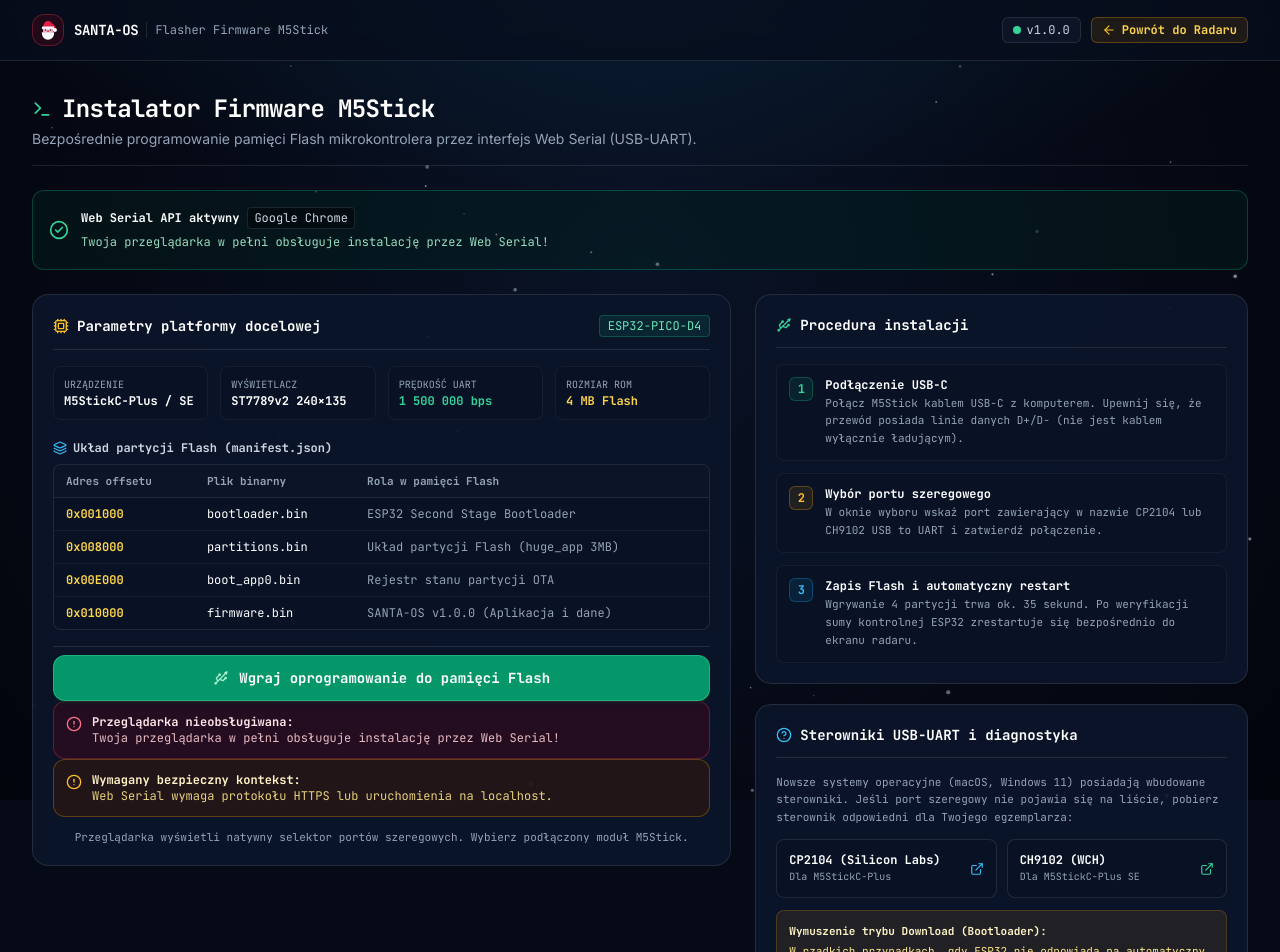
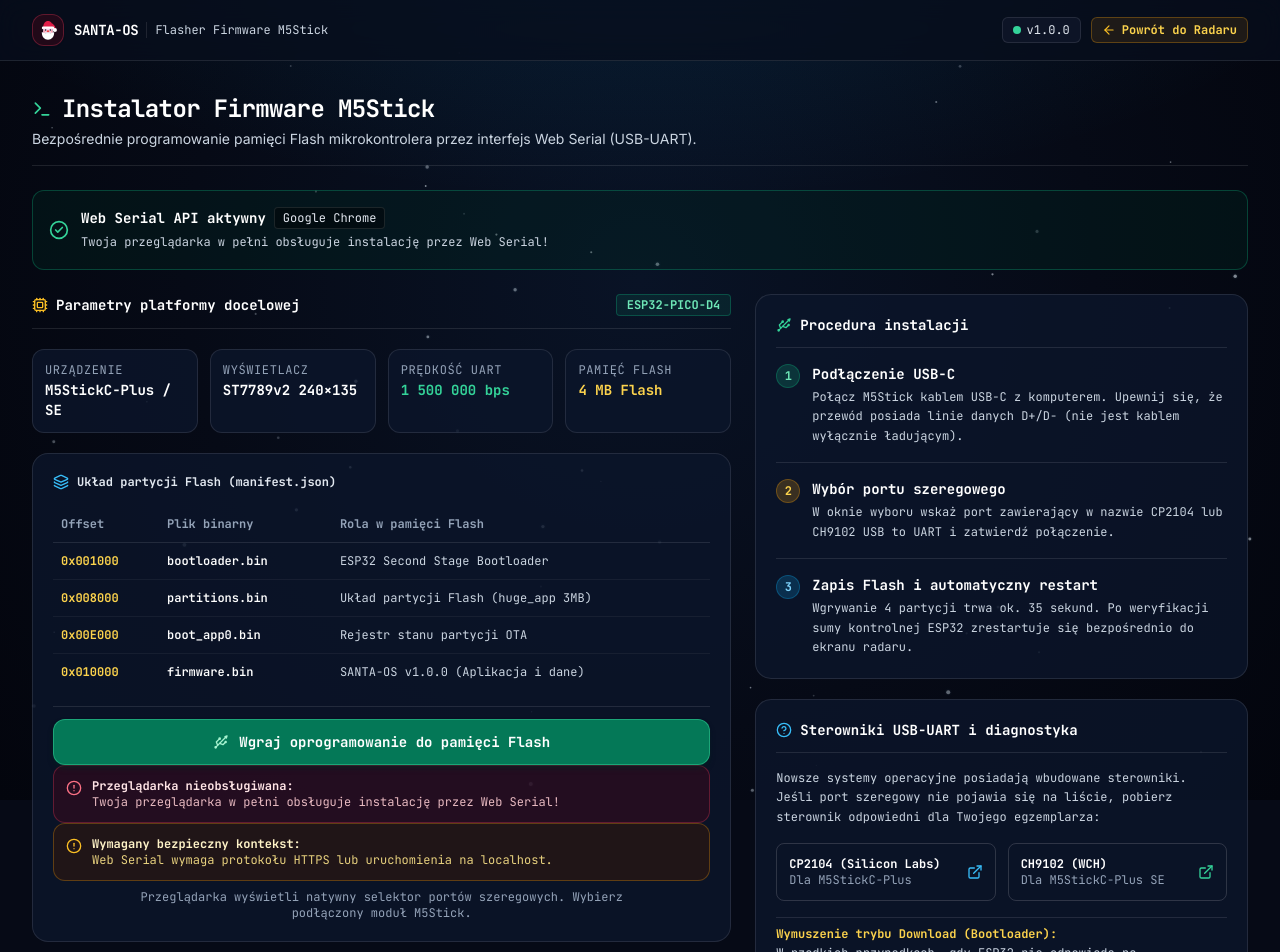
Before and after one commit to frogermcs/santa-tracker, a Next.js app in the folder page/: page /install in a window 1280 px wide. Shown: the top 952 px of the page. Built offline with nearby package versions, Linux system fonts and the light colour scheme.

Commit message:
refactor(install): polish typography, contrast, and layout hierarchy for 0 impeccable warnings

```diff
--- a/page/app/install/page.tsx
+++ b/page/app/install/page.tsx
@@ -54,14 +54,14 @@ export default function InstallPage() {
             <h1 className="text-sm font-bold font-mono tracking-tight text-white">
               SANTA-OS
             </h1>
-            <span className="text-xs font-mono text-slate-400 border-l border-white/10 pl-2 hidden sm:inline">
+            <span className="text-xs font-mono text-slate-300 border-l border-white/10 pl-2 hidden sm:inline">
               Flasher Firmware M5Stick
             </span>
           </div>
         </div>
 
         <div className="flex items-center gap-2.5 text-xs font-mono">
-          <div className="hidden sm:flex items-center gap-1.5 px-2.5 py-1 rounded-md bg-slate-900/80 border border-white/10 text-slate-300">
+          <div className="hidden sm:flex items-center gap-1.5 px-2.5 py-1 rounded-md bg-slate-900/80 border border-white/10 text-slate-200">
             <span className="w-2 h-2 rounded-full bg-emerald-400"></span>
             <span>v{APP_VERSION}</span>
           </div>
@@ -84,7 +84,7 @@ export default function InstallPage() {
             <Terminal className="w-5 h-5 text-emerald-400" />
             <span>Instalator Firmware M5Stick</span>
           </h2>
-          <p className="text-xs sm:text-sm text-slate-400 mt-1">
+          <p className="text-sm text-slate-300 mt-1 text-pretty">
             Bezpośrednie programowanie pamięci Flash mikrokontrolera przez interfejs Web Serial (USB-UART).
           </p>
         </div>
@@ -106,14 +106,14 @@ export default function InstallPage() {
               )}
               <div className="flex-1 min-w-0">
                 <div className="flex items-center gap-2 flex-wrap">
-                  <span className="font-bold text-white">
+                  <span className="font-bold text-white text-sm">
                     {support.isSupported ? "Web Serial API aktywny" : "Brak obsługi Web Serial"}
                   </span>
-                  <span className="px-1.5 py-0.5 rounded bg-black/40 border border-white/10 text-slate-300">
+                  <span className="px-2 py-0.5 rounded bg-black/40 border border-white/10 text-slate-200 text-xs">
                     {support.browserName}
                   </span>
                 </div>
-                <p className="mt-1 opacity-90 leading-relaxed">{support.recommendation}</p>
+                <p className="mt-1 text-slate-300 leading-relaxed text-xs text-pretty">{support.recommendation}</p>
               </div>
             </div>
           </div>
@@ -123,70 +123,69 @@ export default function InstallPage() {
         <div className="grid grid-cols-1 lg:grid-cols-12 gap-6 items-start">
           {/* Left Column: Flasher Terminal & Memory Map (7 cols) */}
           <div className="lg:col-span-7 space-y-5">
-            {/* Hardware Target & Flashing Specifications */}
-            <div className="rounded-2xl bg-[#0c162b]/90 border border-white/10 p-5 space-y-4">
+            {/* Platform Specifications Header Bar */}
             <div className="flex items-center justify-between border-b border-white/10 pb-3">
               <div className="flex items-center gap-2">
                 <Cpu className="w-4 h-4 text-amber-400" />
-                  <span className="font-mono font-bold text-sm text-white">Parametry platformy docelowej</span>
+                <h3 className="font-mono font-bold text-sm text-white">Parametry platformy docelowej</h3>
               </div>
-                <span className="font-mono text-xs px-2 py-0.5 rounded bg-emerald-500/10 border border-emerald-500/30 text-emerald-300">
+              <span className="font-mono text-xs px-2.5 py-0.5 rounded bg-emerald-500/10 border border-emerald-500/30 text-emerald-300 font-bold">
                 ESP32-PICO-D4
               </span>
             </div>
 
-              <div className="grid grid-cols-2 sm:grid-cols-4 gap-3 font-mono text-xs">
-                <div className="p-2.5 rounded-lg bg-[#081224] border border-white/5">
-                  <span className="text-slate-400 block text-[10px] uppercase">Urządzenie</span>
-                  <span className="text-white font-bold">M5StickC-Plus / SE</span>
+            {/* Flattened specs grid (single level) */}
+            <div className="grid grid-cols-2 sm:grid-cols-4 gap-3 text-xs font-mono">
+              <div className="p-3 bg-[#0c162b]/80 border border-white/10 rounded-xl">
+                <span className="text-slate-400 block uppercase tracking-wider text-xs">Urządzenie</span>
+                <span className="text-white font-bold text-sm block mt-0.5">M5StickC-Plus / SE</span>
               </div>
-                <div className="p-2.5 rounded-lg bg-[#081224] border border-white/5">
-                  <span className="text-slate-400 block text-[10px] uppercase">Wyświetlacz</span>
-                  <span className="text-white font-bold">ST7789v2 240×135</span>
+              <div className="p-3 bg-[#0c162b]/80 border border-white/10 rounded-xl">
+                <span className="text-slate-400 block uppercase tracking-wider text-xs">Wyświetlacz</span>
+                <span className="text-white font-bold text-sm block mt-0.5">ST7789v2 240×135</span>
               </div>
-                <div className="p-2.5 rounded-lg bg-[#081224] border border-white/5">
-                  <span className="text-slate-400 block text-[10px] uppercase">Prędkość UART</span>
-                  <span className="text-emerald-400 font-bold">1 500 000 bps</span>
+              <div className="p-3 bg-[#0c162b]/80 border border-white/10 rounded-xl">
+                <span className="text-slate-400 block uppercase tracking-wider text-xs">Prędkość UART</span>
+                <span className="text-emerald-400 font-bold text-sm block mt-0.5">1 500 000 bps</span>
               </div>
-                <div className="p-2.5 rounded-lg bg-[#081224] border border-white/5">
-                  <span className="text-slate-400 block text-[10px] uppercase">Rozmiar ROM</span>
-                  <span className="text-amber-300 font-bold">4 MB Flash</span>
+              <div className="p-3 bg-[#0c162b]/80 border border-white/10 rounded-xl">
+                <span className="text-slate-400 block uppercase tracking-wider text-xs">Pamięć Flash</span>
+                <span className="text-amber-300 font-bold text-sm block mt-0.5">4 MB Flash</span>
               </div>
             </div>
 
-              {/* Memory Partition Layout */}
-              <div className="space-y-2 pt-1">
-                <div className="flex items-center gap-1.5 text-xs font-mono text-slate-300">
-                  <Layers className="w-3.5 h-3.5 text-sky-400" />
-                  <span className="font-bold">Układ partycji Flash (manifest.json)</span>
+            {/* Flash Memory Partition & Flasher Card (single level) */}
+            <div className="p-5 bg-[#0c162b]/80 border border-white/10 rounded-2xl space-y-4">
+              <div className="flex items-center gap-2 text-xs font-mono text-slate-200 font-bold">
+                <Layers className="w-4 h-4 text-sky-400" />
+                <span>Układ partycji Flash (manifest.json)</span>
               </div>
-                <div className="overflow-x-auto rounded-lg border border-white/10 bg-[#081224]">
+
+              <div className="overflow-x-auto">
                 <table className="w-full text-left text-xs font-mono">
-                    <thead className="border-b border-white/10 bg-slate-900/60 text-slate-400 text-[11px]">
+                  <thead className="border-b border-white/10 text-slate-400">
                     <tr>
-                        <th className="py-2 px-3">Adres offsetu</th>
-                        <th className="py-2 px-3">Plik binarny</th>
-                        <th className="py-2 px-3">Rola w pamięci Flash</th>
+                      <th className="py-2.5 px-2">Offset</th>
+                      <th className="py-2.5 px-3">Plik binarny</th>
+                      <th className="py-2.5 px-3">Rola w pamięci Flash</th>
                     </tr>
                   </thead>
                   <tbody className="divide-y divide-white/5 text-slate-300">
                     {MEMORY_PARTITIONS.map((part) => (
                       <tr key={part.offset} className="hover:bg-white/[0.02]">
-                          <td className="py-2 px-3 text-amber-300 font-bold">{part.offset}</td>
-                          <td className="py-2 px-3 text-white">{part.file}</td>
-                          <td className="py-2 px-3 text-slate-400">{part.desc}</td>
+                        <td className="py-2.5 px-2 text-amber-300 font-bold">{part.offset}</td>
+                        <td className="py-2.5 px-3 text-white font-semibold">{part.file}</td>
+                        <td className="py-2.5 px-3 text-slate-300">{part.desc}</td>
                       </tr>
                     ))}
                   </tbody>
                 </table>
               </div>
-              </div>
 
-              {/* Action Trigger Card */}
-              <div className="pt-2 border-t border-white/10 space-y-3">
+              <div className="pt-3 border-t border-white/10 space-y-2">
                 <ESPWebInstallButton />
-                <p className="text-[11px] font-mono text-slate-400 text-center">
-                  Przeglądarka wyświetli natywny selektor portów szeregowych. Wybierz podłączony moduł M5Stick.
+                <p className="text-xs font-mono text-slate-400 text-center text-pretty">
+                  Przeglądarka wyświetli natywny selektor portów szeregowych. Wybierz podłączony moduł&nbsp;M5Stick.
                 </p>
               </div>
             </div>
@@ -195,103 +194,104 @@ export default function InstallPage() {
           {/* Right Column: Operational Checklist & Diagnostics (5 cols) */}
           <div className="lg:col-span-5 space-y-5">
             {/* 3-Step Procedure */}
-            <div className="rounded-2xl bg-[#0c162b]/90 border border-white/10 p-5 space-y-4">
+            <div className="p-5 bg-[#0c162b]/80 border border-white/10 rounded-2xl space-y-4">
               <div className="flex items-center gap-2 border-b border-white/10 pb-3">
                 <Usb className="w-4 h-4 text-emerald-400" />
                 <h3 className="font-mono font-bold text-sm text-white">Procedura instalacji</h3>
               </div>
 
-              <div className="space-y-3 text-xs font-mono">
-                <div className="flex gap-3 items-start p-3 rounded-lg bg-[#081224] border border-white/5">
-                  <div className="w-6 h-6 rounded-md bg-emerald-500/10 border border-emerald-500/30 flex items-center justify-center font-bold text-emerald-400 shrink-0">
+              <ol className="space-y-4 text-xs font-mono divide-y divide-white/10">
+                <li className="flex gap-3 items-start pt-3 first:pt-0">
+                  <span className="w-6 h-6 rounded-full bg-emerald-500/20 text-emerald-300 font-bold flex items-center justify-center shrink-0 border border-emerald-500/30 text-xs">
                     1
-                  </div>
-                  <div className="space-y-0.5">
-                    <span className="font-bold text-white block">Podłączenie USB-C</span>
-                    <p className="text-slate-400 text-[11px] leading-relaxed">
+                  </span>
+                  <div className="space-y-1">
+                    <span className="font-bold text-white block text-sm">Podłączenie USB-C</span>
+                    <p className="text-slate-300 text-xs leading-relaxed text-pretty">
                       Połącz M5Stick kablem USB-C z komputerem. Upewnij się, że przewód posiada linie danych D+/D- (nie jest kablem wyłącznie ładującym).
                     </p>
                   </div>
-                </div>
+                </li>
 
-                <div className="flex gap-3 items-start p-3 rounded-lg bg-[#081224] border border-white/5">
-                  <div className="w-6 h-6 rounded-md bg-amber-500/10 border border-amber-500/30 flex items-center justify-center font-bold text-amber-400 shrink-0">
+                <li className="flex gap-3 items-start pt-4">
+                  <span className="w-6 h-6 rounded-full bg-amber-500/20 text-amber-300 font-bold flex items-center justify-center shrink-0 border border-amber-500/30 text-xs">
                     2
-                  </div>
-                  <div className="space-y-0.5">
-                    <span className="font-bold text-white block">Wybór portu szeregowego</span>
-                    <p className="text-slate-400 text-[11px] leading-relaxed">
+                  </span>
+                  <div className="space-y-1">
+                    <span className="font-bold text-white block text-sm">Wybór portu szeregowego</span>
+                    <p className="text-slate-300 text-xs leading-relaxed text-pretty">
                       W oknie wyboru wskaż port zawierający w nazwie <code>CP2104</code> lub <code>CH9102 USB to UART</code> i zatwierdź połączenie.
                     </p>
                   </div>
-                </div>
+                </li>
 
-                <div className="flex gap-3 items-start p-3 rounded-lg bg-[#081224] border border-white/5">
-                  <div className="w-6 h-6 rounded-md bg-sky-500/10 border border-sky-500/30 flex items-center justify-center font-bold text-sky-400 shrink-0">
+                <li className="flex gap-3 items-start pt-4">
+                  <span className="w-6 h-6 rounded-full bg-sky-500/20 text-sky-300 font-bold flex items-center justify-center shrink-0 border border-sky-500/30 text-xs">
                     3
-                  </div>
-                  <div className="space-y-0.5">
-                    <span className="font-bold text-white block">Zapis Flash i automatyczny restart</span>
-                    <p className="text-slate-400 text-[11px] leading-relaxed">
+                  </span>
+                  <div className="space-y-1">
+                    <span className="font-bold text-white block text-sm">Zapis Flash i automatyczny restart</span>
+                    <p className="text-slate-300 text-xs leading-relaxed text-pretty">
                       Wgrywanie 4 partycji trwa ok. 35 sekund. Po weryfikacji sumy kontrolnej ESP32 zrestartuje się bezpośrednio do ekranu radaru.
                     </p>
                   </div>
-                </div>
-              </div>
+                </li>
+              </ol>
             </div>
 
             {/* Drivers and Hardware Diagnostics */}
-            <div className="rounded-2xl bg-[#0c162b]/90 border border-white/10 p-5 space-y-4">
+            <div className="p-5 bg-[#0c162b]/80 border border-white/10 rounded-2xl space-y-4">
               <div className="flex items-center gap-2 border-b border-white/10 pb-3">
                 <HelpCircle className="w-4 h-4 text-sky-400" />
                 <h3 className="font-mono font-bold text-sm text-white">Sterowniki USB-UART i diagnostyka</h3>
               </div>
 
-              <div className="space-y-3 text-xs font-mono">
-                <p className="text-slate-400 text-[11px] leading-relaxed">
-                  Nowsze systemy operacyjne (macOS, Windows 11) posiadają wbudowane sterowniki. Jeśli port szeregowy nie pojawia się na liście, pobierz sterownik odpowiedni dla Twojego egzemplarza:
+              <div className="space-y-4 text-xs font-mono">
+                <p className="text-slate-300 text-xs leading-relaxed text-pretty">
+                  Nowsze systemy operacyjne posiadają wbudowane sterowniki. Jeśli port szeregowy nie pojawia się na liście, pobierz sterownik odpowiedni dla Twojego egzemplarza:
                 </p>
 
-                <div className="grid grid-cols-1 sm:grid-cols-2 gap-2.5">
+                <div className="grid grid-cols-1 sm:grid-cols-2 gap-3">
                   <a
                     href="https://www.silabs.com/developers/usb-to-uart-bridge-vcp-drivers"
                     target="_blank"
                     rel="noopener noreferrer"
-                    className="p-3 rounded-lg bg-[#081224] hover:bg-slate-800/80 border border-white/10 flex items-center justify-between text-sky-300 transition"
+                    className="p-3 rounded-lg border border-white/15 hover:border-white/30 hover:bg-white/[0.03] flex items-center justify-between text-sky-300 transition"
                   >
                     <div>
                       <span className="font-bold block text-white text-xs">CP2104 (Silicon Labs)</span>
-                      <span className="text-[10px] text-slate-400">Dla M5StickC-Plus</span>
+                      <span className="text-xs text-slate-400">Dla M5StickC-Plus</span>
                     </div>
-                    <ExternalLink className="w-3.5 h-3.5 text-sky-400 shrink-0" />
+                    <ExternalLink className="w-4 h-4 text-sky-400 shrink-0 ml-2" />
                   </a>
 
                   <a
                     href="https://www.wch-ic.com/downloads/CH343SER_ZIP.html"
                     target="_blank"
                     rel="noopener noreferrer"
-                    className="p-3 rounded-lg bg-[#081224] hover:bg-slate-800/80 border border-white/10 flex items-center justify-between text-emerald-300 transition"
+                    className="p-3 rounded-lg border border-white/15 hover:border-white/30 hover:bg-white/[0.03] flex items-center justify-between text-emerald-300 transition"
                   >
                     <div>
                       <span className="font-bold block text-white text-xs">CH9102 (WCH)</span>
-                      <span className="text-[10px] text-slate-400">Dla M5StickC-Plus SE</span>
+                      <span className="text-xs text-slate-400">Dla M5StickC-Plus SE</span>
                     </div>
-                    <ExternalLink className="w-3.5 h-3.5 text-emerald-400 shrink-0" />
+                    <ExternalLink className="w-4 h-4 text-emerald-400 shrink-0 ml-2" />
                   </a>
                 </div>
 
-                <div className="p-3 rounded-lg bg-amber-500/10 border border-amber-500/20 text-amber-200 text-[11px] space-y-1">
-                  <span className="font-bold block text-amber-100">Wymuszenie trybu Download (Bootloader):</span>
-                  <p className="leading-relaxed">
+                <div className="pt-2 border-t border-white/10 space-y-3">
+                  <div className="text-xs">
+                    <span className="font-bold text-amber-300 block">Wymuszenie trybu Download (Bootloader):</span>
+                    <p className="text-slate-300 text-xs leading-relaxed mt-0.5 text-pretty">
                       W rzadkich przypadkach, gdy ESP32 nie odpowiada na automatyczny impuls resetu (DTR/RTS), odłącz kabel USB, wciśnij i przytrzymaj przedni przycisk M5 (GPIO0), a następnie podłącz kabel USB i kliknij instalację.
                     </p>
                   </div>
-
-                <div className="p-3 rounded-lg bg-slate-900/60 border border-white/5 text-slate-400 text-[11px] space-y-1">
-                  <span className="font-bold block text-slate-300">Użytkownicy systemu Linux:</span>
-                  <p className="leading-relaxed">
+                  <div className="text-xs pt-2 border-t border-white/5">
+                    <span className="font-bold text-slate-200 block">Użytkownicy systemu Linux:</span>
+                    <p className="text-slate-400 text-xs leading-relaxed mt-0.5 text-pretty">
                       Upewnij się, że Twoje konto należy do grupy uprawnień portów szeregowych: <code>sudo usermod -a -G dialout $USER</code>.
                     </p>
+                  </div>
                 </div>
               </div>
             </div>
@@ -300,7 +300,7 @@ export default function InstallPage() {
       </main>
 
       {/* Tactical Footer */}
-      <footer className="border-t border-white/10 py-5 text-center text-xs font-mono text-slate-500 relative z-10">
+      <footer className="border-t border-white/10 py-5 text-center text-xs font-mono text-slate-400 relative z-10">
         SANTA-OS v{APP_VERSION} • ESP32-PICO-D4 • Web Serial API
       </footer>
     </div>
--- a/page/components/installer/ESPWebInstallButton.tsx
+++ b/page/components/installer/ESPWebInstallButton.tsx
@@ -68,7 +68,7 @@ export function ESPWebInstallButton({
       <esp-web-install-button manifest={manifestUrl}>
         <button
           slot="activate"
-          className="w-full inline-flex items-center justify-center gap-2.5 px-5 py-3 rounded-xl bg-emerald-600 hover:bg-emerald-500 active:bg-emerald-700 text-white font-mono font-bold text-sm border border-emerald-400/50 shadow-md shadow-emerald-950/40 transition cursor-pointer"
+          className="w-full inline-flex items-center justify-center gap-2.5 px-5 py-3 rounded-xl bg-emerald-700 hover:bg-emerald-600 active:bg-emerald-800 text-white font-mono font-bold text-sm border border-emerald-400/50 shadow-md shadow-emerald-950/40 transition cursor-pointer"
         >
           <Usb className="w-4 h-4 text-emerald-200" />
           <span>Wgraj oprogramowanie do pamięci Flash</span>
```
Lines whose indentation alone changed are shown as unchanged.
